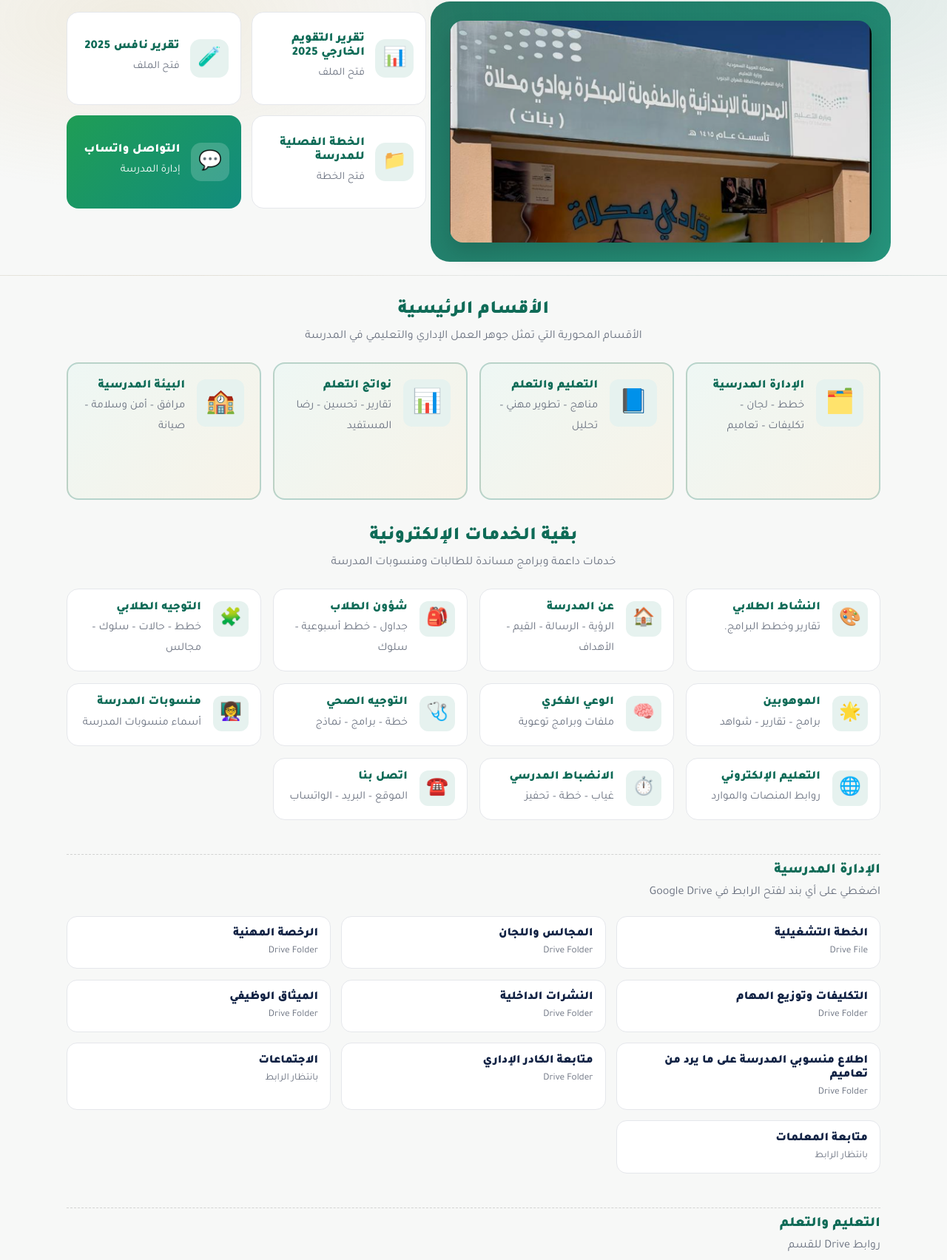
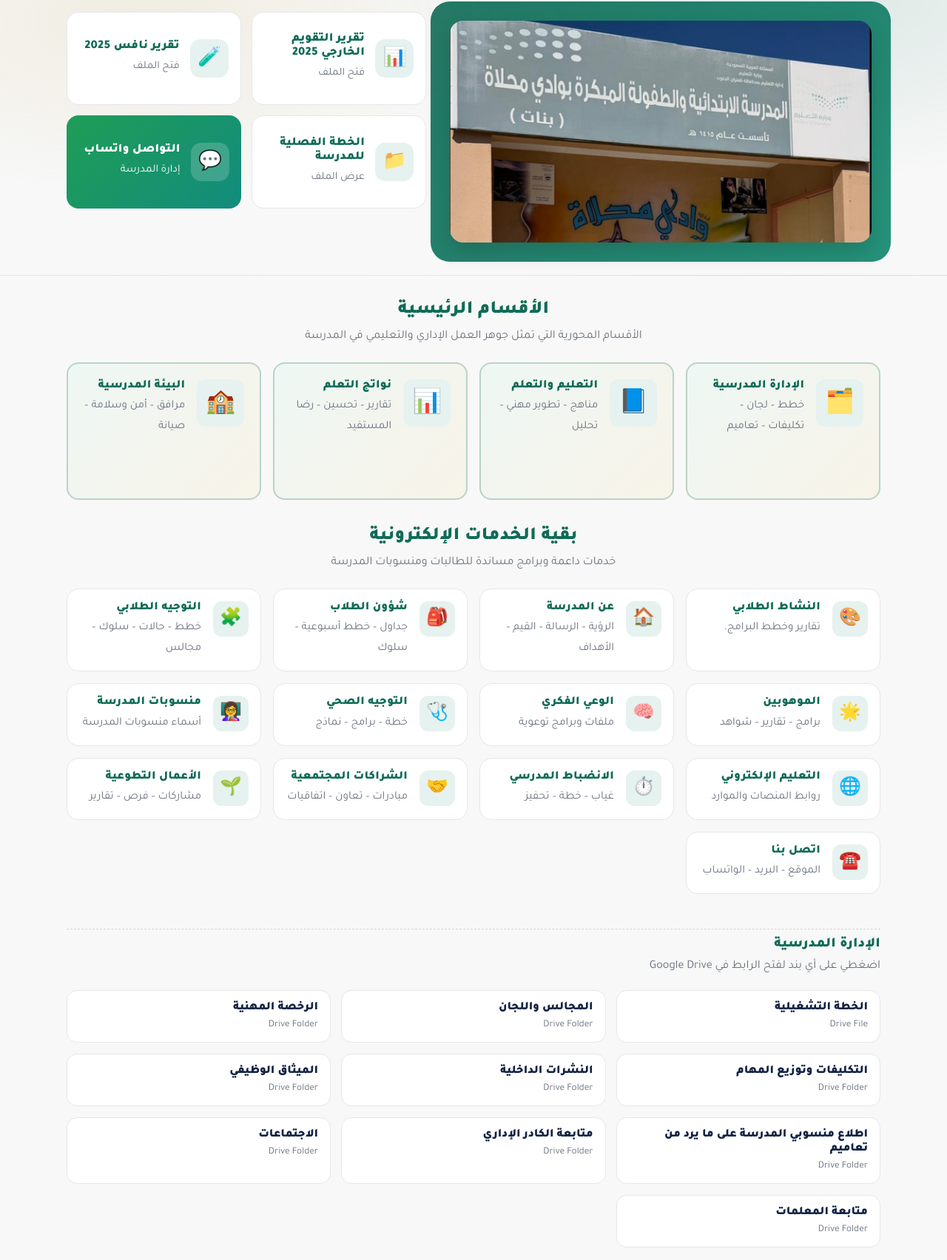
Before and after one commit to AAQ259/school-website, a plain HTML site: page index.html in a window 1280 px wide. Shown: the part 137-1841 px from the top of the page at 74% size. Drawn offline with Linux system fonts and the light colour scheme.

Commit message:
Update index.html

```diff
--- a/index.html
+++ b/index.html
@@ -66,14 +66,14 @@ document.getElementById('searchInput').addEventListener('keyup', function() {
         </div>
       </a>
 
-      <a class="quick-card" target="_blank" rel="noopener"
-         href="https://drive.google.com/drive/folders/1sM_Dik2Y_8n7Z_9HR0Lon8sK6RLi1zKj">
-        <div class="quick-icon">📁</div>
-        <div class="quick-text">
-          <h4>الخطة الفصلية للمدرسة</h4>
-          <p>فتح الخطة</p>
-        </div>
-      </a>
+      <a class="quick-card" target="_blank" href="plan.pdf">
+  <div class="quick-icon">📁</div>
+  <div class="quick-text">
+    <h4>الخطة الفصلية للمدرسة</h4>
+    <p>عرض الملف</p>
+  </div>
+</a>
+
 
       <a class="quick-card quick-card--wa" target="_blank" rel="noopener"
          href="https://wa.me/966599955985">
@@ -226,6 +226,25 @@ document.getElementById('searchInput').addEventListener('keyup', function() {
         </div>
       </a>
 
+<a class="card" target="_blank"
+   href="https://drive.google.com/drive/folders/1npUWHaV7kWm2Gw-nV08ut2PFvTJVB9vP">
+  <div class="card__icon">🤝</div>
+  <div class="card__text">
+    <h4>الشراكات المجتمعية</h4>
+    <p>مبادرات – تعاون – اتفاقيات</p>
+  </div>
+</a>
+
+<a class="card" target="_blank"
+   href="https://drive.google.com/drive/folders/1Xi1w3UoHf6TcMglspYy3T5Zpb8Td7vQc">
+  <div class="card__icon">🌱</div>
+  <div class="card__text">
+    <h4>الأعمال التطوعية</h4>
+    <p>مشاركات – فرص – تقارير</p>
+  </div>
+</a>
+
+
       <a class="card" href="#contact">
         <div class="card__icon">☎️</div>
         <div class="card__text">
@@ -305,14 +324,14 @@ document.getElementById('searchInput').addEventListener('keyup', function() {
     </a>
 
     <!-- بنود لم يصل رابطها بعد -->
-    <a class="link-card" target="_blank" rel="noopener" href="#">
+    <a class="link-card" target="_blank" rel="noopener" href="https://drive.google.com/drive/folders/18RjeyvkYj7DdWg0eGxPKb7dIeAAgCTg2">
       <span>الاجتماعات</span>
-      <small>بانتظار الرابط</small>
+      <small>Drive Folder</small>
     </a>
 
-    <a class="link-card" target="_blank" rel="noopener" href="#">
+    <a class="link-card" target="_blank" rel="noopener" href="https://drive.google.com/drive/folders/1HIWjMhTGGdAoXFsbtfM9PkYdWUZ70BUO">
       <span>متابعة المعلمات</span>
-      <small>بانتظار الرابط</small>
+      <small>Drive Folder</small>
     </a>
   </div>
 </section>
@@ -344,7 +363,7 @@ document.getElementById('searchInput').addEventListener('keyup', function() {
         </a>
 
         <a class="link-card" target="_blank" rel="noopener"
-           href="https://drive.google.com/drive/folders/1FLoyZ95S3txB-rcqX-H3f9vXEuq7dW1F">
+           href="https://drive.google.com/drive/folders/1y5WwJAAmWH0_ucnckK1MT8Ogq-QoJmCI">
           <span>مهارات التفكير العليا</span><small>Drive</small>
         </a>
 
@@ -543,7 +562,7 @@ document.getElementById('searchInput').addEventListener('keyup', function() {
       <div class="link-grid">
         <a class="link-card" target="_blank" rel="noopener"
            href="https://drive.google.com/drive/folders/19B9ScNAJH9dI1lHN1rL_Yke-MPvnmBH1">
-          <span>الخطة الفصلية للإرشاد الطلابي</span><small>Drive</small>
+          <span>الخطة الفصلية للتوجيه الطلابي</span><small>Drive</small>
         </a>
 
         <a class="link-card" target="_blank" rel="noopener"
@@ -553,7 +572,7 @@ document.getElementById('searchInput').addEventListener('keyup', function() {
 
         <a class="link-card" target="_blank" rel="noopener"
            href="https://drive.google.com/drive/folders/1Uned3gfCcDCNfp-5e2x4Nm-5KZLyvOXm">
-          <span>برامج النشاط الطلابي</span><small>Drive</small>
+          <span>برامج التوجيه الطلابي</span><small>Drive</small>
         </a>
 
         <a class="link-card" target="_blank" rel="noopener"
@@ -841,4 +860,3 @@ document.getElementById('searchInput').addEventListener('keyup', function() {
 
 </body>
 </html>
-<img src="school-website/school.jpg">
```
